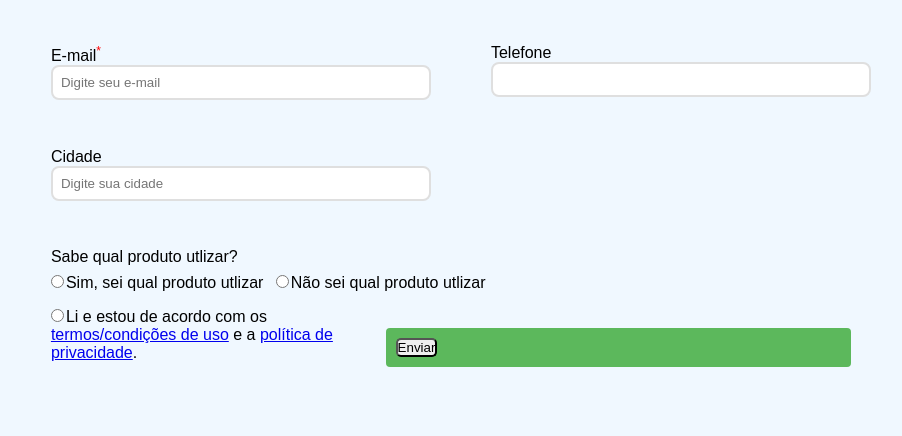
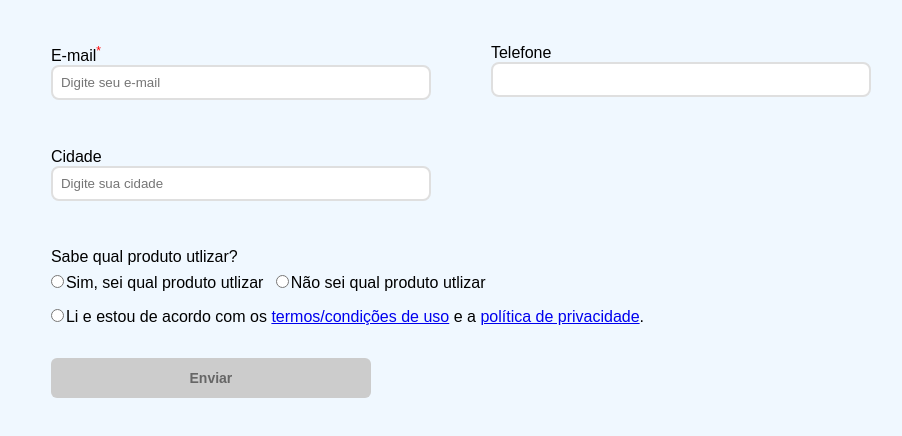
Before and after one commit to agtoliv/AugustoOliveira-PS-BASF, a plain HTML site: page front-end/index.html in a window 1280 px wide. Shown: the part 172-608 px from the top of the page, without its empty margins (213-1115 px from the left). Drawn offline with Linux system fonts and the light colour scheme; a web font is replaced by a local one.

Commit message:
feat: adiciona o bloqueio do botão se os termos não estiverem marcados pelo usuário

```diff
--- a/front-end/index.html
+++ b/front-end/index.html
@@ -18,19 +18,19 @@
                         <div class="inputs">
                             <div class="box">
                                 <label for="firstname">Nome<sup>*</sup></label>
-                                <input id="firstname" type="text" name="firstname" placeholder="Digite seu nome" required/>
+                                <input id="firstname" type="text" name="firstname" placeholder="Digite seu nome" required novalidate/>
                                 <span class="error-message"></span>
                             </div>
 
                             <div class="box">
                                 <label for="lastname">Sobrenome<sup>*</sup></label>
-                                <input id="lastname" type="text" name="lastname" placeholder="Digite seu sobrenome" required/>
+                                <input id="lastname" type="text" name="lastname" placeholder="Digite seu sobrenome" required novalidate/>
                                 <span class="error-message"></span>
                             </div>
 
                             <div class="box">
                                 <label for="email">E-mail<sup>*</sup></label>
-                                <input id="email" type="email" name="email" placeholder="Digite seu e-mail" required/>
+                                <input id="email" type="email" name="email" placeholder="Digite seu e-mail" required novalidate/>
                                 <span class="error-message"></span>
                             </div>
 
@@ -46,11 +46,6 @@
                                 <span class="error-message"></span>
                             </div>
 
-                            <!--<div class="box">
-                                <label for="volume">Volume do produto</label>
-                                <input id="volume" type="number" name="volume" placeholder="Digite seu volume"/>
-                                <span class="error-message"></span>
-                            </div> -->
                     </div>
                     <div class="escolha">
                         <label>Sabe qual produto utlizar?</label>
--- a/front-end/script.js
+++ b/front-end/script.js
@@ -289,6 +289,45 @@ for (var i = 1; i <= 15; i++) {
     setupProductHandlers(i);
 }
 
+//////////////tirando mensagem padrão de required
+document.getElementById("form").addEventListener("submit", function(event){
+    event.preventDefault();
+});
+
+///////desabilitar botão
+document.addEventListener('DOMContentLoaded', () => {
+    const submitButton = document.querySelector('.submit-button button');
+    const radio = document.querySelector('.agreement-radio');
+
+    // Inicialmente desabilita o botão de envio
+    disableSubmitButton();
+
+    radio.addEventListener('click', function() {
+        // Verifica se o botão de rádio já estava marcado antes do clique
+        if (this.dataset.checked === "true") {
+            this.checked = false;
+            this.dataset.checked = "false";
+            disableSubmitButton();
+        } else {
+            this.dataset.checked = "true";
+            enableSubmitButton();
+        }
+    });
+
+    function disableSubmitButton() {
+        submitButton.disabled = true;
+        submitButton.style.backgroundColor = '#ccc';
+        submitButton.style.color = '#666';
+        submitButton.style.cursor = 'not-allowed';
+    }
+
+    function enableSubmitButton() {
+        submitButton.disabled = false;
+        submitButton.style.backgroundColor = ''; // Restaura a cor original
+        submitButton.style.color = ''; // Restaura a cor do texto original
+        submitButton.style.cursor = ''; // Restaura o cursor original
+    }
+});
 
 
 
--- a/front-end/style.css
+++ b/front-end/style.css
@@ -128,6 +128,18 @@ input, textarea, button{
     width: 150px;
 }
 
+/* Para o Firefox */
+input[type='number'] {
+    -moz-appearance: textfield;
+}
+
+  /* Para o Chrome, Safari, Edge, Opera */
+input[type='number']::-webkit-outer-spin-button,
+input[type='number']::-webkit-inner-spin-button {
+    -webkit-appearance: none;
+    margin: 0;
+}
+
 .product-item label {
     margin-right: 6px;
 }
@@ -213,15 +225,40 @@ fieldset p{
     margin-right: 2px;
 }
 
-.submit-button {
-    display: block;
+#agreementField{
+    display: flex;
+    flex-direction: column;
+}
+
+.submit-button{
+    margin-top: 24px;
+}
+
+.submit-button button{
+    border: 0px;
+    font-family: inherit;
     width: 100%;
-    padding: 10px;
-    border: none;
-    background: #5cb85c;
-    color: white;
-    font-size: 16px;
-    border-radius: 4px;
+    max-width: 320px;
+    flex-shrink: 0;
     cursor: pointer;
-    margin-top: 20px;
+    display: flex;
+    -webkit-box-pack: center;
+    justify-content: center;
+    -webkit-box-align: center;
+    align-items: center;
+    outline-offset: 2px;
+    border-radius: 6px;
+    font-size: 0.875rem;
+    font-weight: bold;
+    padding: 12px;
+    color: rgb(255, 255, 255);
+    background-color: rgb(197, 0, 34);
+    box-shadow: none;
+    margin-top: 8px;
 }
+
+.submit-button button[disabled] {
+    background-color: #ccc; /* Cor cinza para ilustrar que está desabilitado */
+    color: #666;
+    cursor: not-allowed;
+}
```
